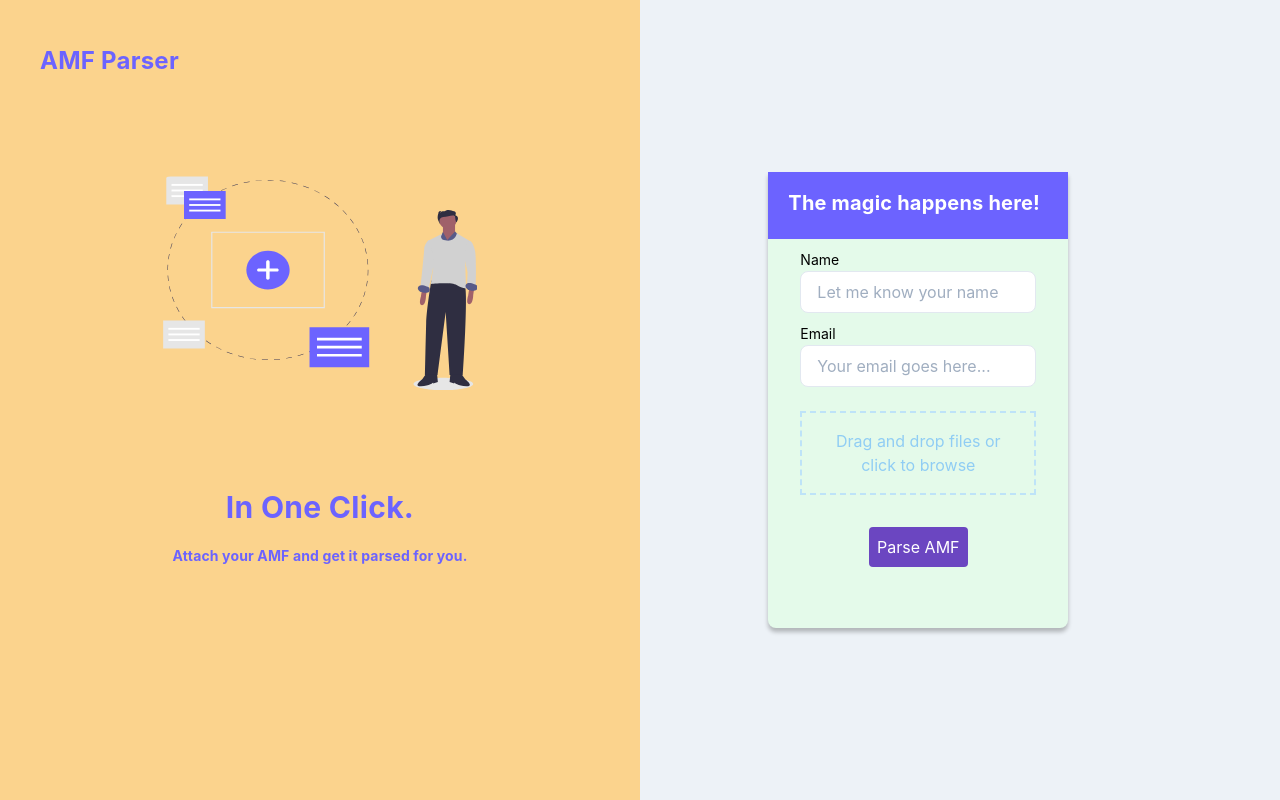
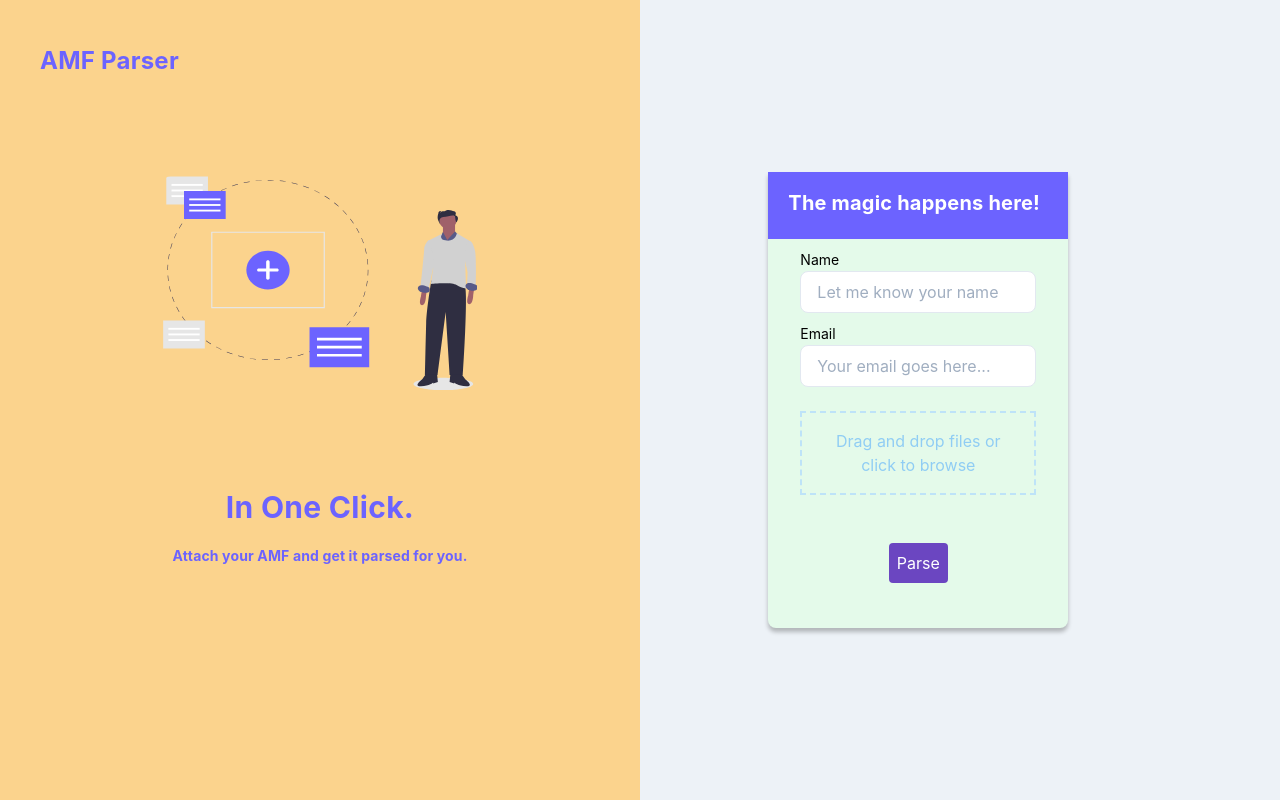
Before and after one commit to boyepanthera/amf-frontend, a React (Create React App) app: page / in a window 1280 px wide. Built offline with nearby package versions, Linux system fonts and the light colour scheme.

Commit message:
upload api call

```diff
--- a/package.json
+++ b/package.json
@@ -6,7 +6,7 @@
     "@testing-library/jest-dom": "^4.2.4",
     "@testing-library/react": "^9.3.2",
     "@testing-library/user-event": "^7.1.2",
-    "axios": "^0.19.1",
+    "axios": "^0.19.2",
     "dropzone": "^5.5.1",
     "formik": "^2.1.2",
     "framer-motion": "^1.7.0",
--- a/src/App.js
+++ b/src/App.js
@@ -5,7 +5,7 @@ import {LeftPanel} from './components/LeftPanel';
 import {Field, Form, Formik} from 'formik';
 import styled from 'styled-components';
 import * as Yup from 'yup';
-// import axios from 'axios';
+import axios from 'axios';
 
 const Err = styled.div (
   {
@@ -18,8 +18,11 @@ const UploadSchema = Yup.object().shape({
     .min(3, 'Too Short! Name cannot be less than 3 characters')
     .max(40, 'Too Long! Name cannot be longer than 3 characters')
     .required('Required Name is required'),
+  file: Yup.string()
+    .required('Required, a file needs to be attached!'),
   email: Yup.string()
-    .required('Required, a file needs to be attached!'),
+  .email('This is not a valid email')
+  .required('Email is a required field')
 });
 
 function App() {
@@ -29,8 +32,10 @@ function App() {
       {file.path} - {file.size/1000} kb
     </li>
   ));
+
   const handleSubmit = (values) => {
-    console.log(values)
+    console.log(values);
+    axios.post('http://localhost:6000/amf', {values})
   }
 
   return (
@@ -76,8 +81,8 @@ function App() {
               </section>
                 <ul>{files}</ul>
               </div>
-              <div className='mt-8 justify-center flex h-10'>
-              <button type='submit' className='btn-sm-fincon'>Parse AMF</button>
+              <div className='mt-12 justify-center flex h-10'>
+              <button type='submit' className='btn-sm-fincon'>Parse </button>
               </div>
               </div>
             </Form>
```
Also changed, not shown: 1 other file (tests, documents, lock files or other folders).
